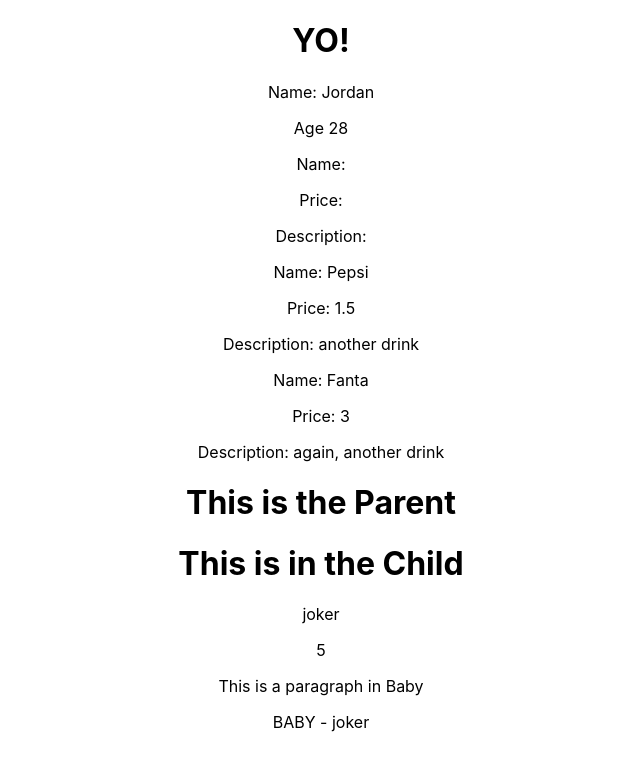
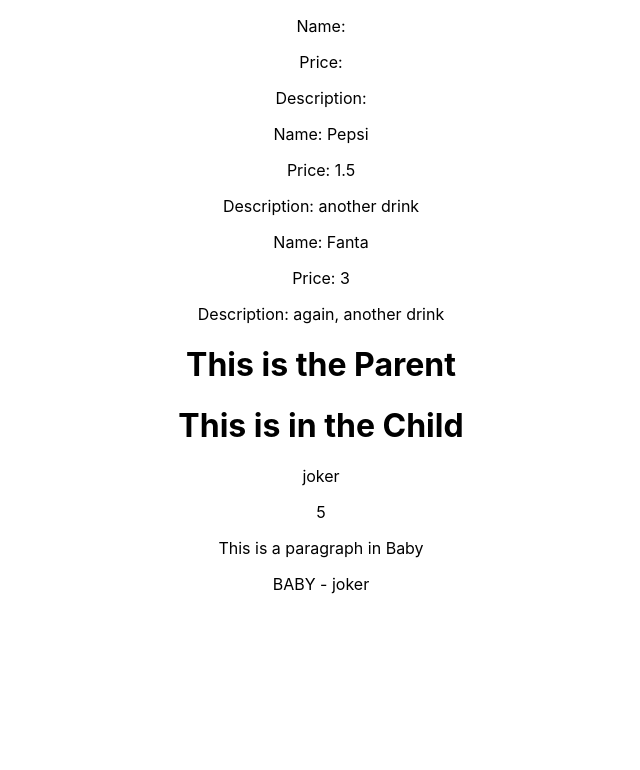
Before and after one commit to gireson91/TDP-Sept-React, a React (Create React App) app: page / in a window 1280 px wide. Shown: the top 770 px of the page, without its empty margins (319-959 px from the left). Built offline with nearby package versions, Linux system fonts and the light colour scheme.

Commit message:
AS: Props demo App.jsx fix up

```diff
--- a/src/App.jsx
+++ b/src/App.jsx
@@ -9,9 +9,12 @@ function App() {
   const Heading = () => <h1>YO!</h1>
   return (
     <div className="App">
-        <Heading/>
-        <Person/>
+        {/* <Heading/>
+        <Person/> */}
         {/* {Person()} DODGY */}
+
+        {/* PROPS TOPIC: */}
+        {/* Props example 1 with products */}
         <Products/>
         <Products
         name="Pepsi"
@@ -23,6 +26,7 @@ function App() {
         price={3.00}
         descript="again, another drink"
         />
+        {/* Props example 1 with parent, child & baby */}
         <Parent/>
     </div>
   );
```
